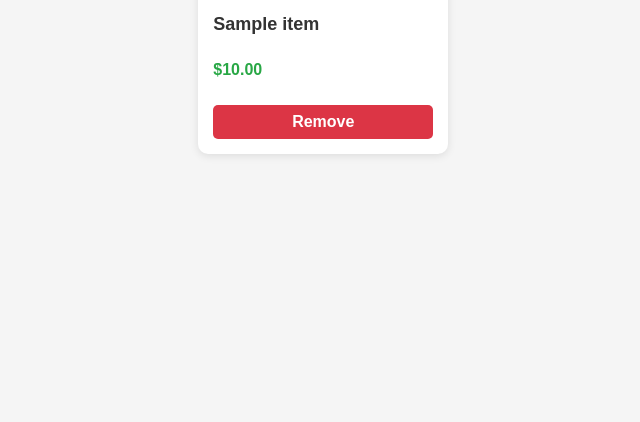
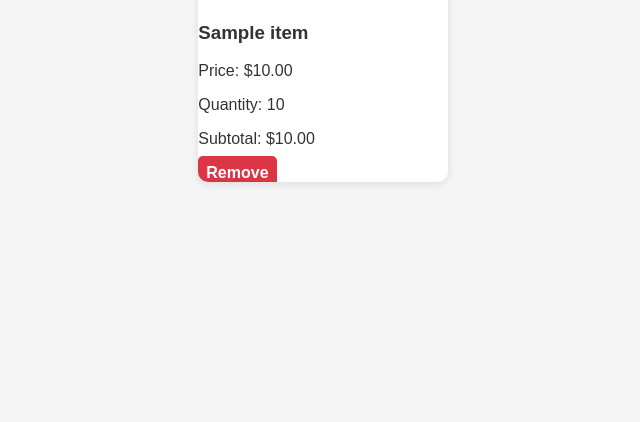
Before and after one commit to Jensen-creator/my--flask-pwa, a Flask app: template templates/cart.html in a window 1280 px wide. Shown: the part 287-709 px from the top of the page, without its empty margins (222-862 px from the left). Run offline with Flask 3, Linux system fonts and the light colour scheme; the template is opened without the code that fills it: most values are stand-ins (such as "Sample title", 1, 10 or a date in 2020).

Commit message:
Update cart.html

```diff
--- a/templates/cart.html
+++ b/templates/cart.html
@@ -9,7 +9,7 @@
 <body>
     <header>
         <h1>Your Shopping Cart</h1>
-        <a href="{{ url_for('index') }}" class="cart-button">← Continue Shopping</a>
+        <a href="{{ url_for('index') }}" class="back-button">← Continue Shopping</a>
     </header>
 
     <main class="cart-page">
@@ -17,19 +17,24 @@
         <div class="cart-grid">
             {% for item in cart_items %}
             <div class="cart-card">
-                {% if item[3] %}
-                <img src="{{ url_for('static', filename='uploads/' ~ item[3]) }}" alt="{{ item[1] }}">
-                {% else %}
-                <img src="{{ url_for('static', filename='uploads/default.png') }}" alt="No Image">
-                {% endif %}
-                <div class="cart-details">
-                    <h3>{{ item[1] }}</h3>
-                    <p class="price">${{ "%.2f"|format(item[2]) }}</p>
-                    <a href="{{ url_for('remove_from_cart', item_id=item[0]) }}" class="remove-button">Remove</a>
+                <div class="cart-item-left">
+                    {% if item.image %}
+                    <img src="{{ url_for('static', filename='uploads/' ~ item.image) }}" alt="{{ item.name }}">
+                    {% else %}
+                    <img src="{{ url_for('static', filename='uploads/default.png') }}" alt="No Image">
+                    {% endif %}
+                </div>
+                <div class="cart-item-right">
+                    <h3>{{ item.name }}</h3>
+                    <p>Price: ${{ "%.2f"|format(item.price) }}</p>
+                    <p>Quantity: {{ item.quantity }}</p>
+                    <p>Subtotal: ${{ "%.2f"|format(item.subtotal) }}</p>
+                    <a href="{{ url_for('remove_from_cart', item_id=item.id) }}" class="remove-button">Remove</a>
                 </div>
             </div>
             {% endfor %}
         </div>
+
         <div class="cart-total">
             <h2>Total: ${{ "%.2f"|format(total) }}</h2>
             <button class="checkout-button">Proceed to Checkout</button>
```
